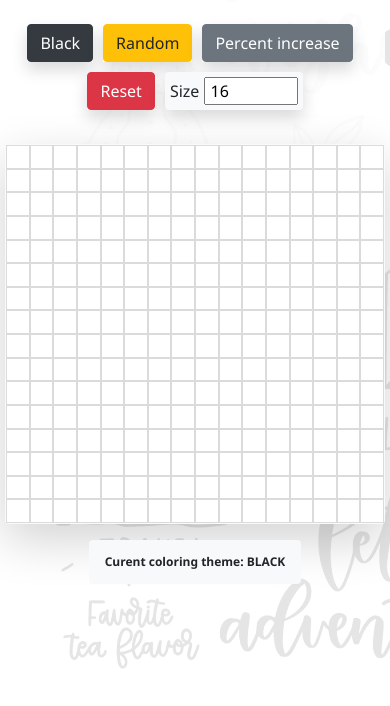
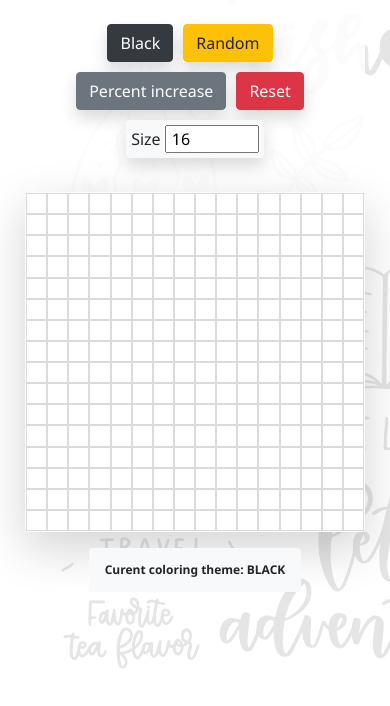
Before and after one commit to cristianCeamatu/theOdinProject-etch-a-sketch, a plain HTML site: page index.html in a window 390 px wide. Shown: the part 134-840 px from the top of the page. Drawn offline with nearby package versions, Linux system fonts and the light colour scheme.

Commit message:
Reduced canvas size to fit on mobile

```diff
--- a/style.css
+++ b/style.css
@@ -72,12 +72,12 @@ ul {
 
 @media(max-width: 760px) {
     .showcase #canvas {
-        width: 380px;
-        height: 380px;
+        width: 340px;
+        height: 340px;
     }
 
     .showcase .sketch-options {
-        width: 380px;
+        width: 340px;
         flex-wrap: wrap;
     }
 
```
